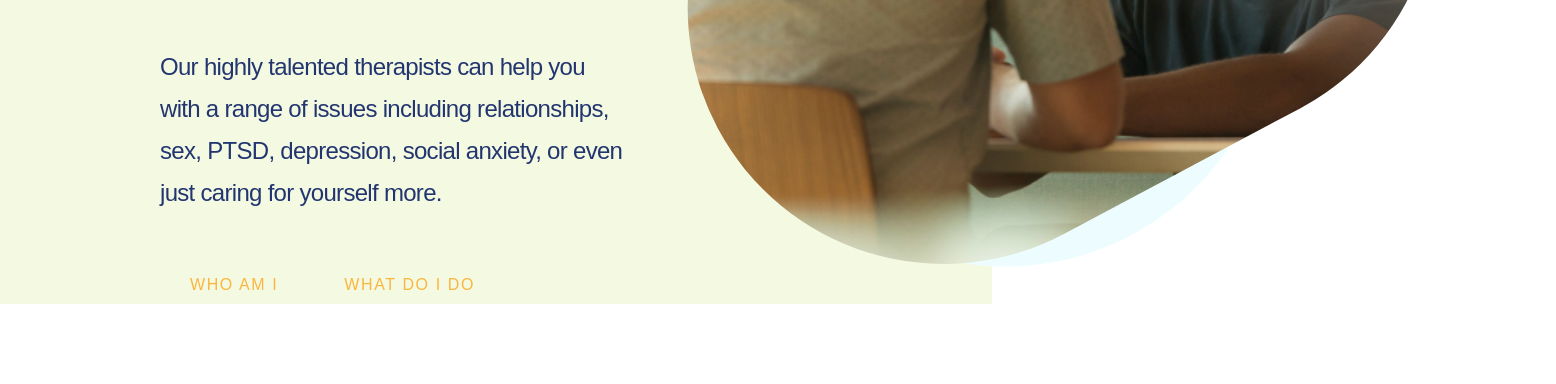
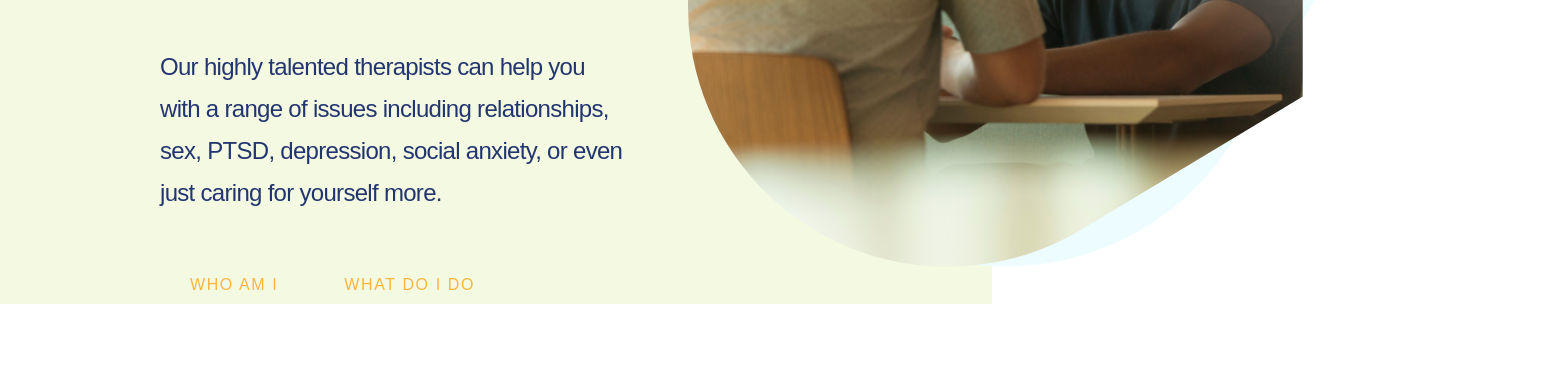
Before and after one commit to Shekiroho/thrivetalk.github.io, a plain HTML site: page index.html in a window 1280 px wide. Shown: the part 416-800 px from the top of the page, 1556 px wide, since content can reach past the window. Drawn offline with nearby package versions, Linux system fonts and the light colour scheme.

Commit message:
Update style.css

```diff
--- a/css/style.css
+++ b/css/style.css
@@ -69,24 +69,25 @@ nav {
 }
 .radius-bg-1 {
     position: absolute;
-    transform: rotate(-28deg);
+    transform: rotate(-31deg);
     border-radius: 312.159px;
-    top: 105px;
-    right: -172px;
+    top: 88px;
+    right: -200px;
     z-index: -1;
     overflow: hidden;
 }
 .bg-1 {
     background-image: url(../img/radius-bg.png);
-    background-size: cover;
+    background-size: 75%;
     background-repeat: no-repeat;
-    background-position: center center;
-    transform: rotate(28deg);
+    background-position: 115px -10px;
+    transform: rotate(31deg);
     margin-bottom: -100px;
-    margin-left: -20px;
+    margin-left: -120px;
     margin-top: -100px;
-    width: 800px;
-    height: 712px;
+    margin-right: 100px;
+    width: 833px;
+    height: 719px;
 }
 .radius-bg-2 {
     position: absolute;
```
